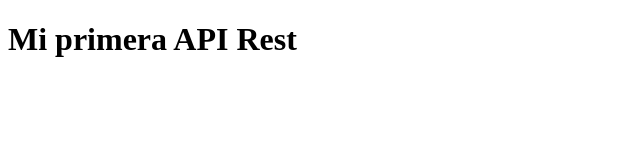
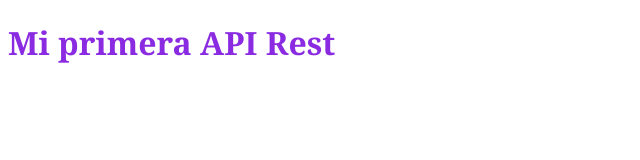
Before and after one commit to HelenaXarxatec/primeraAPIActiva24, a website: page public/index.html in a window 1280 px wide. Shown: the whole page, without its empty margins (0-640 px from the left). Drawn offline with Linux system fonts and the light colour scheme.

Commit message:
creacion archivo de estilos

```diff
--- a/public/index.html
+++ b/public/index.html
@@ -3,6 +3,7 @@
 <head>
     <meta charset="UTF-8">
     <meta name="viewport" content="width=device-width, initial-scale=1.0">
+    <link rel="stylesheet" href="styles/styles.css">
     <title>Mi primera API Rest</title>
 </head>
 <body>
--- /dev/null
+++ b/public/styles/styles.css
@@ -0,0 +1,4 @@
+h1 {
+    font-family: Cambria, Cochin, Georgia, Times, 'Times New Roman', serif;
+    color: blueviolet;
+}
```
